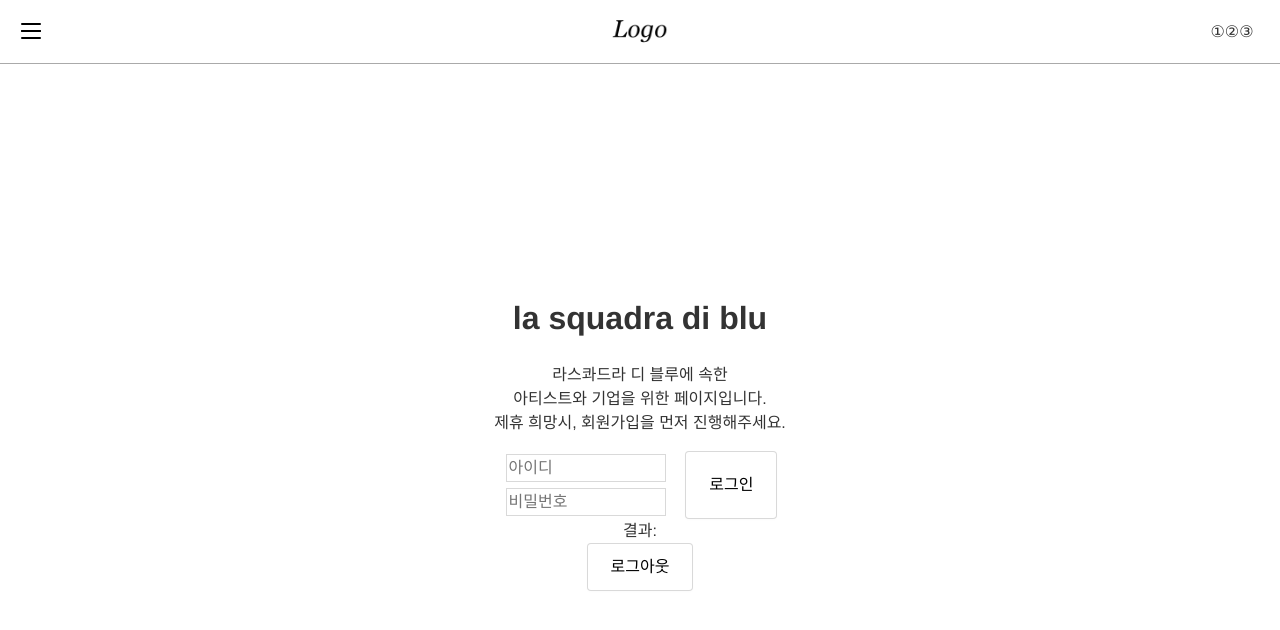
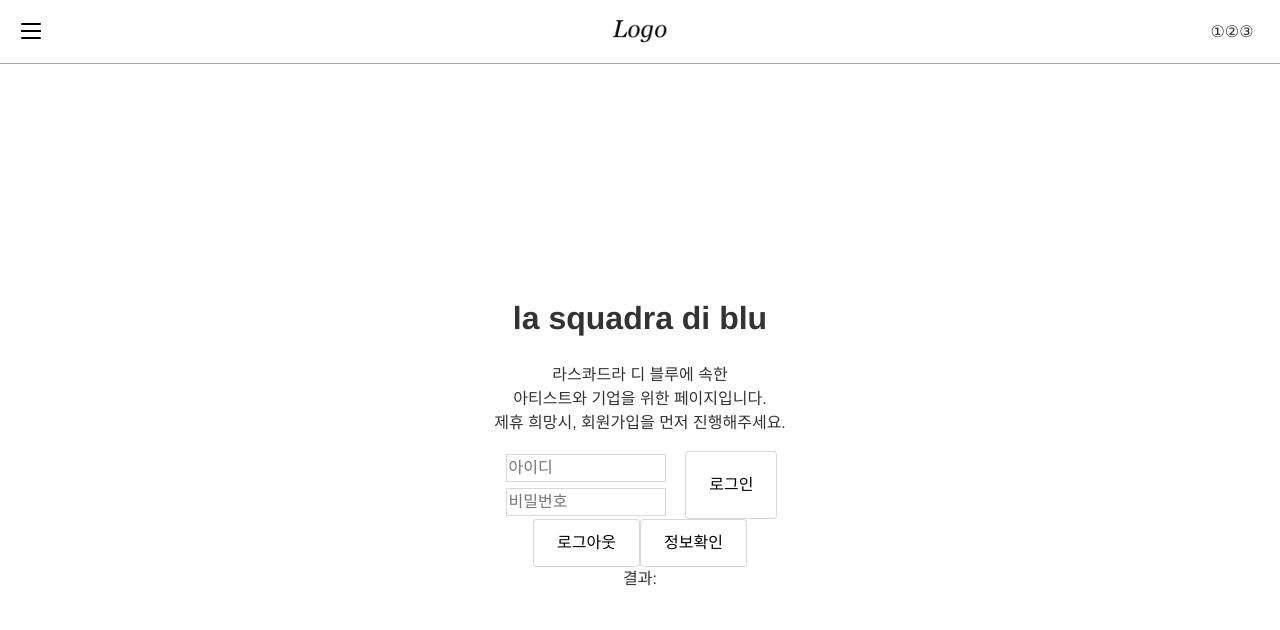
Before and after one commit to HM4725/lasqua, a Vue app: page /traveler in a window 1280 px wide. Shown: the top 630 px of the page. Built offline with nearby package versions, Linux system fonts and the light colour scheme.

Commit message:
get user test

```diff
--- a/src/views/LoginView.vue
+++ b/src/views/LoginView.vue
@@ -1,5 +1,5 @@
 <template>
-  <div class="traveler">
+  <div class="login">
     <h1>la squadra di blu</h1>
     <p>
       라스콰드라 디 블루에 속한<br>
@@ -14,9 +14,10 @@
         </div>
         <button-component class="login-button" @click="login" type="submit" value="로그인"/>
       </div>
+      <button-component class="logout-button" @click="logout" type="submit" value="로그아웃"/>
+      <button-component class="get-user-button" @click="getUser" type="submit" value="정보확인"/>
     </form>
     <div>결과: {{result}}</div>
-    <button-component class="logout-button" @click="logout" type="submit" value="로그아웃"/>
   </div>
 </template>
 
@@ -41,7 +42,6 @@ export default{
       let path = "/api/login"
       let method = "post"
       let info = {id: this.id, pw: this.pw}
-
       let result = await this.$api(path, method, info)
       if(result) {
         this.result = result.status
@@ -53,13 +53,21 @@ export default{
       e.preventDefault()
       let path = "/api/logout"
       let method = "post"
-
       let result = await this.$api(path, method)
       if(result) {
         this.result = "로그아웃 성공"
         console.log(result)
       } else {
         this.result = "로그아웃 실패"
+      }
+    },
+    async getUser(e) {
+      e.preventDefault()
+      let path = "/api/user/" + this.id
+      let method = "get"
+      let result = await this.$api(path, method)
+      if(result) {
+        console.log(result.data)
       }
     }
   }
```
